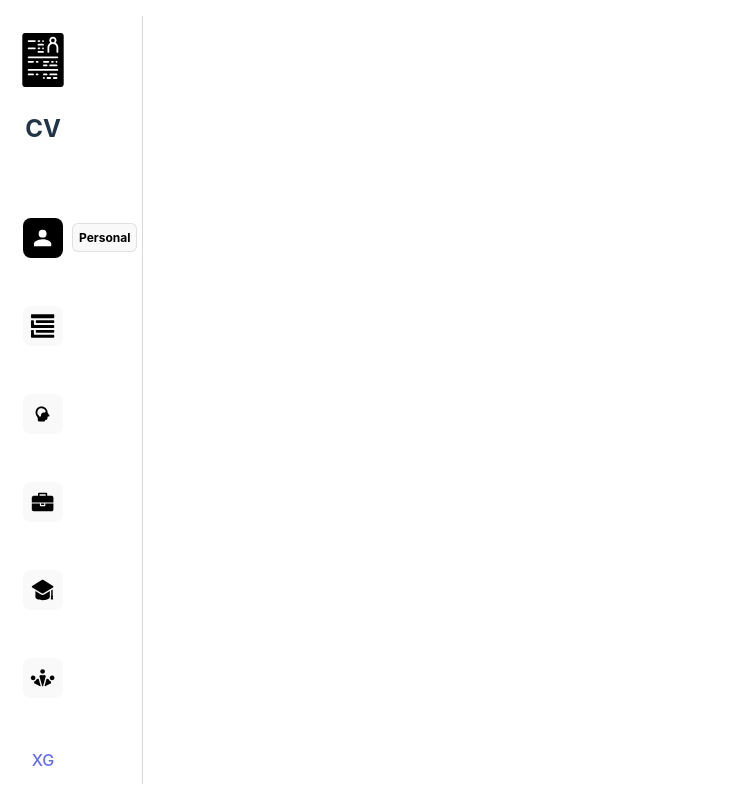
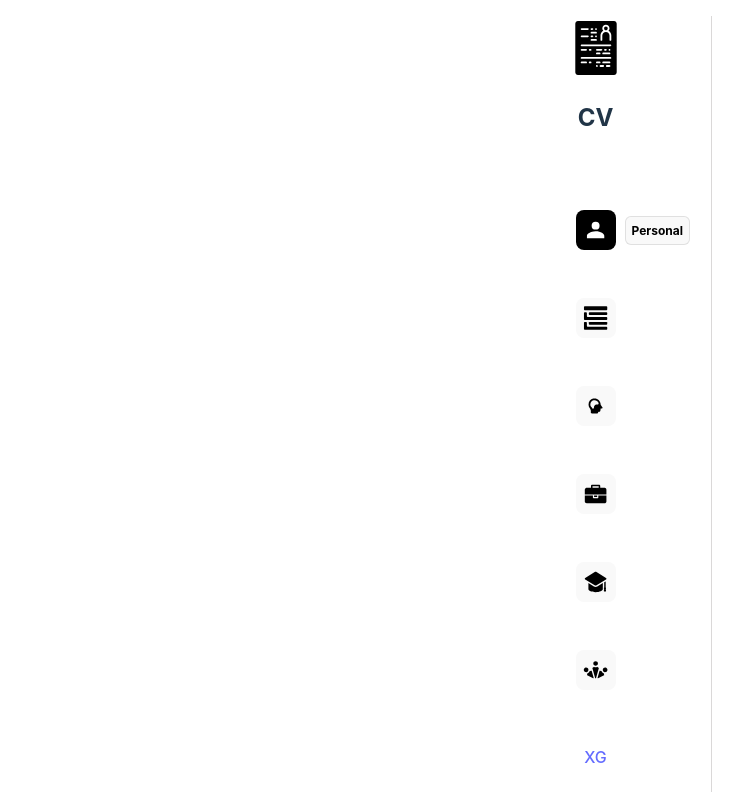
Before and after one commit to SaurabhGurjar/resume, a React (Vite) app: page / in a window 1280 px wide. Shown: the whole page, without its empty margins (0-753 px from the left). Built offline with nearby package versions, Linux system fonts and the light colour scheme.

Commit message:
Make cv preview scrollable.

```diff
--- a/src/App.css
+++ b/src/App.css
@@ -2,7 +2,9 @@
   display: flex;
   padding: 1rem;
   justify-content: center;
-  align-items: center;
+  align-items: flex-start;
+  width: 100%;
+  height: 97vh;
   gap: 2rem;
 }
 
@@ -16,6 +18,19 @@
 }
 .logo.react:hover {
   filter: drop-shadow(0 0 2em #61dafbaa);
+}
+
+.nav-container {
+  margin: 0;
+  padding: 0;
+  height: 100%;
+}
+
+.cv-container {
+  overflow-y: scroll;
+  overflow-x: hidden;
+  border: 1px solid #cacece;
+  height: 100%;
 }
 
 @keyframes logo-spin {
--- a/src/index.css
+++ b/src/index.css
@@ -23,18 +23,14 @@ a:hover {
 }
 
 body {
+  overflow: hidden;
   margin: 0;
+  padding: 0;
   display: flex;
   justify-content: flex-start;
   min-width: 320px;
   min-height: 100vh;
-}
-
-#root {
-  display: flex;
-  justify-content: center;
-  align-items: center;
-  gap: 1rem;
+  width: 100vw;
 }
 
 h1 {
@@ -56,10 +52,6 @@ button {
 button:hover {
   border-color: #646cff;
 }
-button:focus,
-button:focus-visible {
-  /* outline: 4px auto -webkit-focus-ring-color; */
-}
 
 .seperator {
   width: 1px;
```
